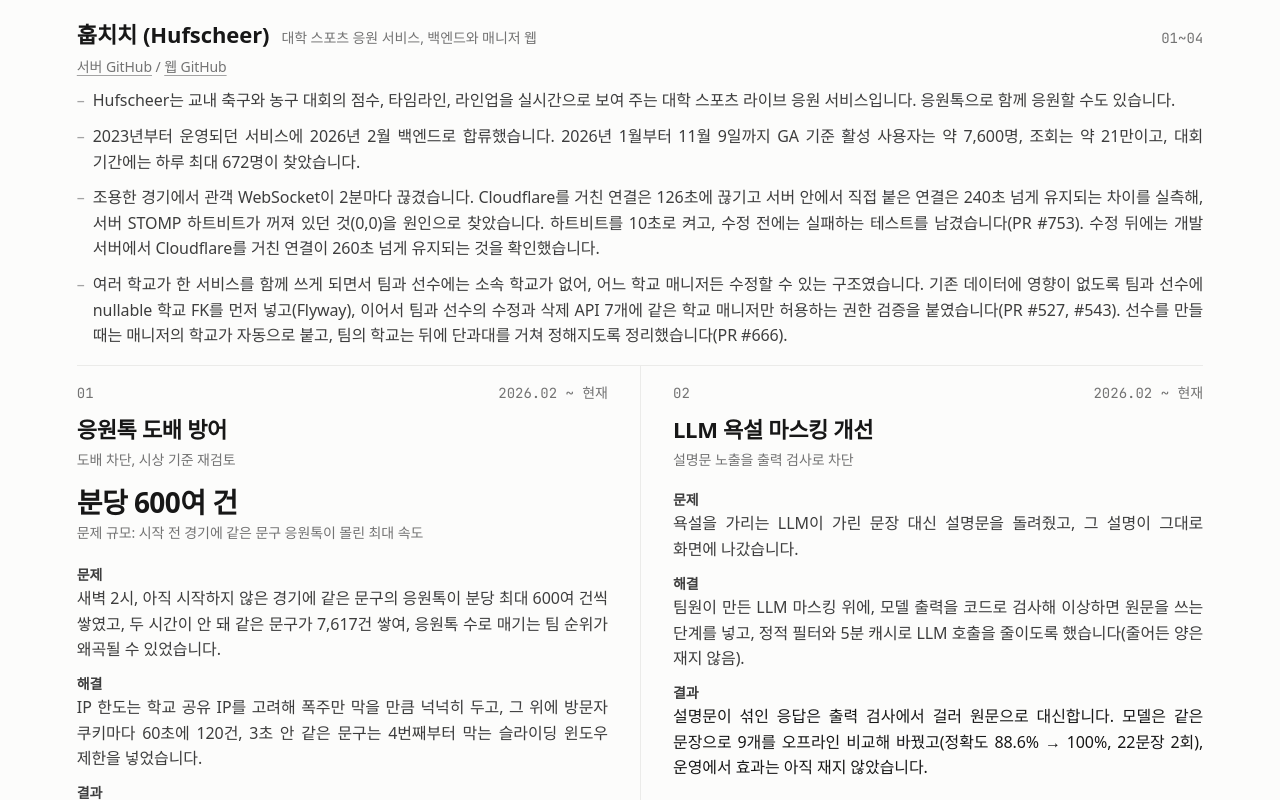
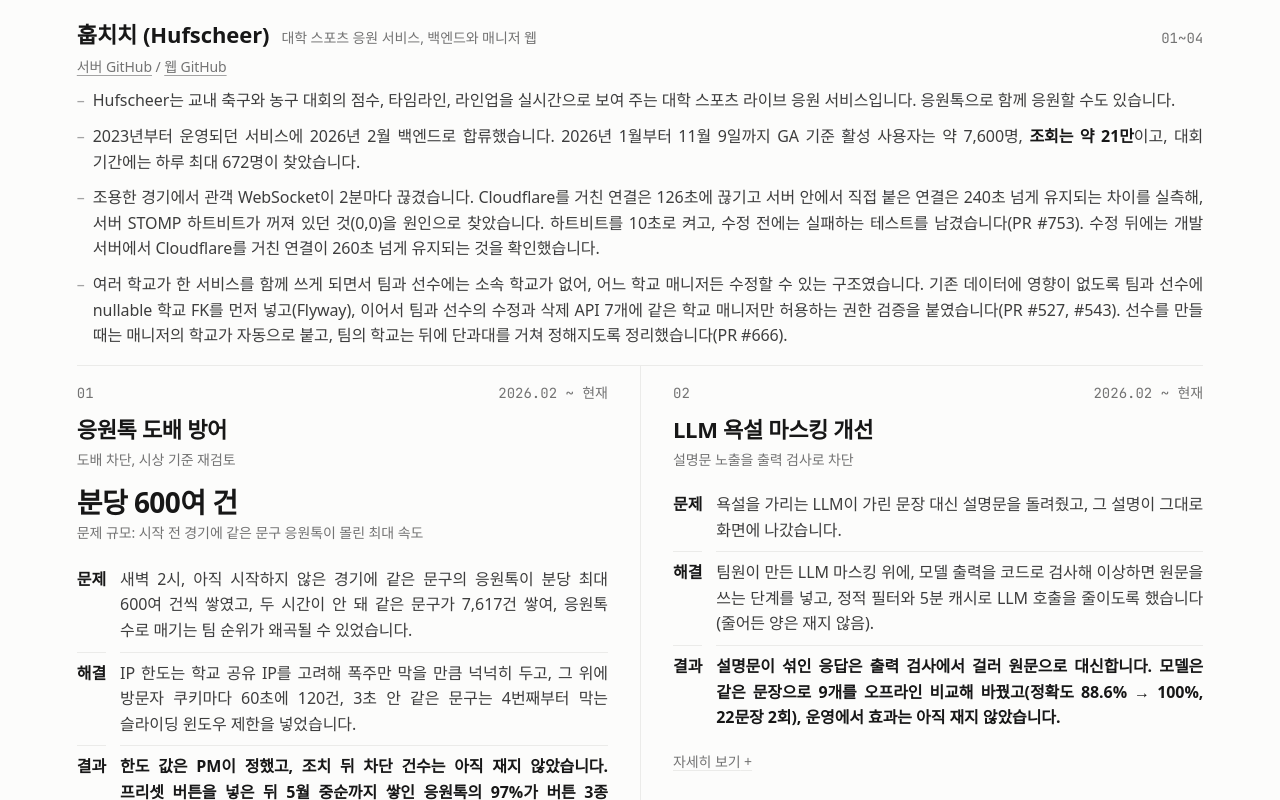
Before and after one commit to TAEW00KIM/TAEW00KIM.github.io, a React (Vite) app: page / in a window 1280 px wide. Shown: the part 1420-2220 px from the top of the page. Built offline with nearby package versions, Linux system fonts and the light colour scheme; a web font is replaced by a local one.

Commit message:
첫 화면 조회 약 21만 강조, 문제/해결/결과 라벨 열 분리, 개요 굵게 표시 지원

```diff
--- a/src/components/Projects.tsx
+++ b/src/components/Projects.tsx
@@ -1,6 +1,9 @@
 import { useLayoutEffect, useRef, useState } from "react";
 import type { Project } from "../data";
 import { useData } from "../i18n";
+
+// **강조** 표시만 <strong>으로 바꾼다(개요 문단용).
+const emph = (t: string) => t.split(/\*\*(.+?)\*\*/g).map((part, i) => (i % 2 ? <strong key={i}>{part}</strong> : part));
 
 const num = (n: number) => String(n).padStart(2, "0");
 const range = (ns: number[]) => (ns.length > 1 ? `${num(ns[0])}~${num(ns[ns.length - 1])}` : ns.length ? num(ns[0]) : "");
@@ -253,7 +256,7 @@ export default function Projects() {
           {g.about && (
             <ul className="gabout dash">
               {g.about.map((t) => (
-                <li key={t.slice(0, 24)}>{t}</li>
+                <li key={t.slice(0, 24)}>{emph(t)}</li>
               ))}
             </ul>
           )}
--- a/src/data.en.ts
+++ b/src/data.en.ts
@@ -121,7 +121,7 @@ const hufscheerWebRepo = { label: "GitHub (web)", href: "https://github.com/hufs
 
 const hufscheerOverview = [
   "Hufscheer is a live cheering service for university sports. It shows scores, timelines, and lineups for on-campus soccer and basketball tournaments in real time. Users can also cheer together through cheer chat messages.",
-  "The service has run since 2023, and I joined its backend in February 2026. From January to November 9, 2026 (GA), the service had about 7,600 active users and about 210,000 views, with up to 672 active users a day during tournaments.",
+  "The service has run since 2023, and I joined its backend in February 2026. From January to November 9, 2026 (GA), the service had about 7,600 active users and **about 210,000 views**, with up to 672 active users a day during tournaments.",
   "In quiet matches, spectators' WebSocket connections dropped every 2 minutes. I measured that connections through Cloudflare closed at 126 seconds while direct connections inside the server stayed up past 240 seconds, and traced the cause to the server's STOMP heartbeat being off (0,0). I turned the heartbeat on at 10 seconds and left a test that fails without the fix (PR #753). After the fix, a connection through Cloudflare on the dev server stayed up past 260 seconds.",
   "As several schools started sharing the service, teams and players had no school of their own, so a manager from any school could edit them. I first added a nullable school foreign key to teams and players so existing data was unaffected (Flyway), then added a permission check to 7 update and delete APIs for teams and players that allows only managers of the same school (PR #527, #543). When a player is created, the manager's school is attached automatically, and a team's school was later set through its college unit instead (PR #666).",
 ];
@@ -566,7 +566,7 @@ export const resume = {
 };
 
 export const highlights: Highlight[] = [
-  { value: "~7,600", label: "Hufscheer active users, 2026.01 to 11.09 (GA)", href: "#g-hufscheer", linkText: "Hufscheer, live cheering for university sports" },
+  { value: "~210K views", label: "Hufscheer page views, 2026.01 to 11.09, with about 7,600 active users (GA)", href: "#g-hufscheer", linkText: "Hufscheer, live cheering for university sports" },
   { value: "8.6s → 2.4s", label: "Vling video search time, measured on a test server", href: "#p-vling-perf", linkText: "Vling search performance" },
   { value: "126s", label: "Found and fixed why live connections dropped every 2 minutes (126s via Cloudflare, over 240s direct)", href: "#g-hufscheer", linkText: "Hufscheer live cheering (WebSocket)" },
 ];
--- a/src/data.ts
+++ b/src/data.ts
@@ -159,7 +159,7 @@ const hufscheerWebRepo = { label: "GitHub (웹)", href: "https://github.com/hufs
 
 const hufscheerOverview = [
   "Hufscheer는 교내 축구와 농구 대회의 점수, 타임라인, 라인업을 실시간으로 보여 주는 대학 스포츠 라이브 응원 서비스입니다. 응원톡으로 함께 응원할 수도 있습니다.",
-  "2023년부터 운영되던 서비스에 2026년 2월 백엔드로 합류했습니다. 2026년 1월부터 11월 9일까지 GA 기준 활성 사용자는 약 7,600명, 조회는 약 21만이고, 대회 기간에는 하루 최대 672명이 찾았습니다.",
+  "2023년부터 운영되던 서비스에 2026년 2월 백엔드로 합류했습니다. 2026년 1월부터 11월 9일까지 GA 기준 활성 사용자는 약 7,600명, **조회는 약 21만**이고, 대회 기간에는 하루 최대 672명이 찾았습니다.",
   "조용한 경기에서 관객 WebSocket이 2분마다 끊겼습니다. Cloudflare를 거친 연결은 126초에 끊기고 서버 안에서 직접 붙은 연결은 240초 넘게 유지되는 차이를 실측해, 서버 STOMP 하트비트가 꺼져 있던 것(0,0)을 원인으로 찾았습니다. 하트비트를 10초로 켜고, 수정 전에는 실패하는 테스트를 남겼습니다(PR #753). 수정 뒤에는 개발 서버에서 Cloudflare를 거친 연결이 260초 넘게 유지되는 것을 확인했습니다.",
   "여러 학교가 한 서비스를 함께 쓰게 되면서 팀과 선수에는 소속 학교가 없어, 어느 학교 매니저든 수정할 수 있는 구조였습니다. 기존 데이터에 영향이 없도록 팀과 선수에 nullable 학교 FK를 먼저 넣고(Flyway), 이어서 팀과 선수의 수정과 삭제 API 7개에 같은 학교 매니저만 허용하는 권한 검증을 붙였습니다(PR #527, #543). 선수를 만들 때는 매니저의 학교가 자동으로 붙고, 팀의 학교는 뒤에 단과대를 거쳐 정해지도록 정리했습니다(PR #666).",
 ];
@@ -610,7 +610,7 @@ export type ProjectGroup = { id?: string; name: string; note?: string; about?: s
 export type Highlight = { value: string; label: string; href: string; linkText: string };
 
 export const highlights: Highlight[] = [
-  { value: "약 7,600명", label: "2026.01 ~ 11.09 Hufscheer 활성 사용자(GA)", href: "#g-hufscheer", linkText: "Hufscheer 대학 스포츠 응원 서비스" },
+  { value: "조회 약 21만", label: "2026.01 ~ 11.09 Hufscheer 조회수, 활성 사용자 약 7,600명(GA)", href: "#g-hufscheer", linkText: "Hufscheer 대학 스포츠 응원 서비스" },
   { value: "8.6초 → 2.4초", label: "Vling 영상 검색 시간, 테스트 서버 측정", href: "#p-vling-perf", linkText: "Vling 검색 화면 성능 측정과 개선" },
   { value: "126초", label: "2분마다 끊기던 실시간 연결의 원인(Cloudflare 경유 126초, 직접 연결 240초 넘게)을 찾아 수정", href: "#g-hufscheer", linkText: "Hufscheer 실시간 응원(WebSocket)" },
 ];
--- a/src/styles.css
+++ b/src/styles.css
@@ -145,11 +145,16 @@ ul, ol { list-style: none; }
 .bar-fill.is-before { background: var(--rule); }
 .bar-val { font-size: var(--fs-xs); color: var(--sub); text-align: right; }
 .bar-val.is-after { color: var(--ink); }
-.psr { margin-top: 14px; font-size: var(--fs-sm); }
-.psr > div { padding: 5px 0; }
-.psr dt { font-size: var(--fs-xs); font-weight: 600; color: var(--body); }
+/* 문제, 해결, 결과: 라벨을 왼쪽 열에 굵게 두고 줄마다 연한 선으로 나눈다(11/11). */
+.psr { margin-top: 14px; font-size: var(--fs-sm); display: grid; grid-template-columns: max-content minmax(0, 1fr); gap: 0 14px; }
+.psr > div { display: contents; }
+.psr dt, .psr dd { padding: 8px 0; border-top: 1px solid var(--rule); }
+.psr > div:first-child dt, .psr > div:first-child dd { border-top: 0; }
+.psr dt { font-size: var(--fs-sm); font-weight: 700; color: var(--ink); }
 .psr dd { color: var(--body); }
-.psr .is-result dd { color: var(--ink); font-weight: 500; }
+.psr .is-result dt { color: var(--ink); }
+.psr .is-result dd { color: var(--ink); font-weight: 600; }
+.gabout strong { color: var(--ink); font-weight: 700; }
 .lead { margin-top: 10px; font-size: var(--fs-sm); color: var(--body); }
 .more {
   all: unset; cursor: pointer; margin-top: 12px; font-size: var(--fs-xs); color: var(--sub);
```
Also changed, not shown: 1 other file (tests, documents, lock files or other folders).
